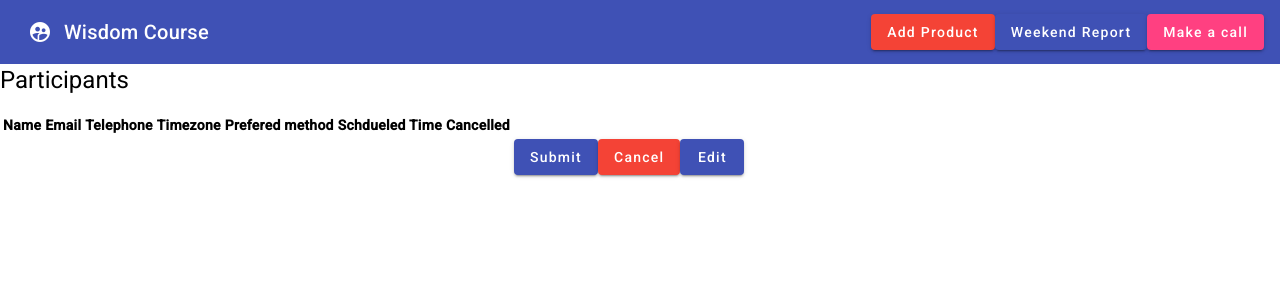
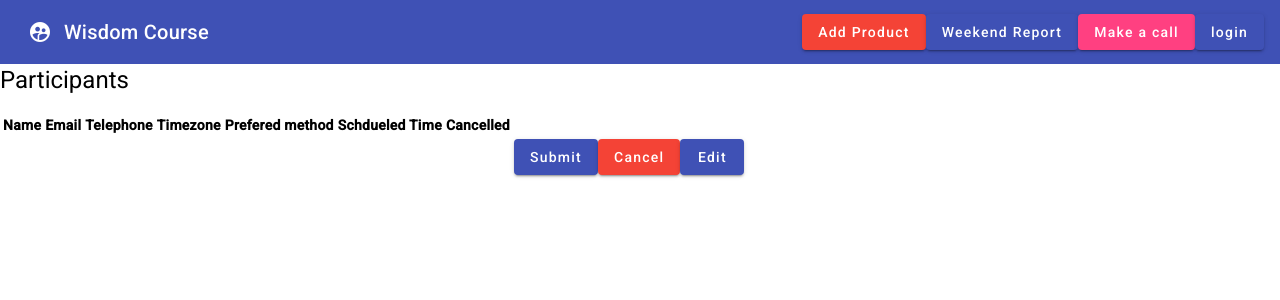
Before and after one commit to erotufelixpascal/AngularMastery, an Angular app: page / in a window 1280 px wide. Shown: the top 300 px of the page. Built offline with nearby package versions, Linux system fonts and the light colour scheme.

Commit message:
newfeature

```diff
--- a/src/app/app.component.html
+++ b/src/app/app.component.html
@@ -8,6 +8,7 @@
       <button mat-raised-button color="warn" (click)="openDialog()">Add Product</button>
       <button mat-raised-button color="primary" (click)="openWeek()">Weekend Report</button>
       <button mat-raised-button color="accent" (click)="openCallRecord()">Make a call</button>
+      <button mat-raised-button color="primary" (click)="login()">login</button>
 
   </mat-toolbar>
   <!-- Displaying a string -->
--- a/src/app/app.component.ts
+++ b/src/app/app.component.ts
@@ -4,6 +4,7 @@ import {MatDialog, MAT_DIALOG_DATA, MatDialogModule} from '@angular/material/dia
 import { DialogComponent } from './dialog/dialog.component';
 import { WeekendReportComponent } from './weekend-report/weekend-report.component';
 import { CallRecordComponent } from './call-record/call-record.component';
+import { LoginComponent } from './login/login.component';
 
 
 @Component({
@@ -33,5 +34,10 @@ export class AppComponent {
       width : '60%',
     });
   }
+  login(){
+    this.dialog.open(LoginComponent,{
+      width: '30%',
+    })
+  }
 
 }
```
